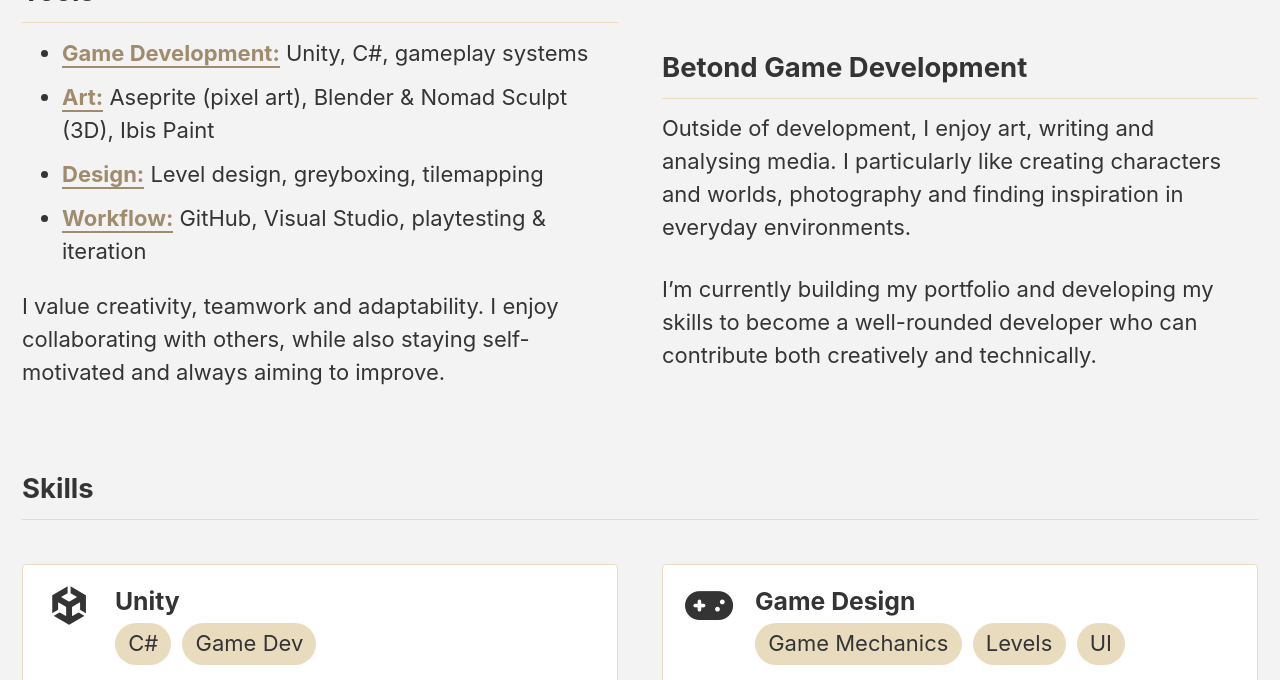
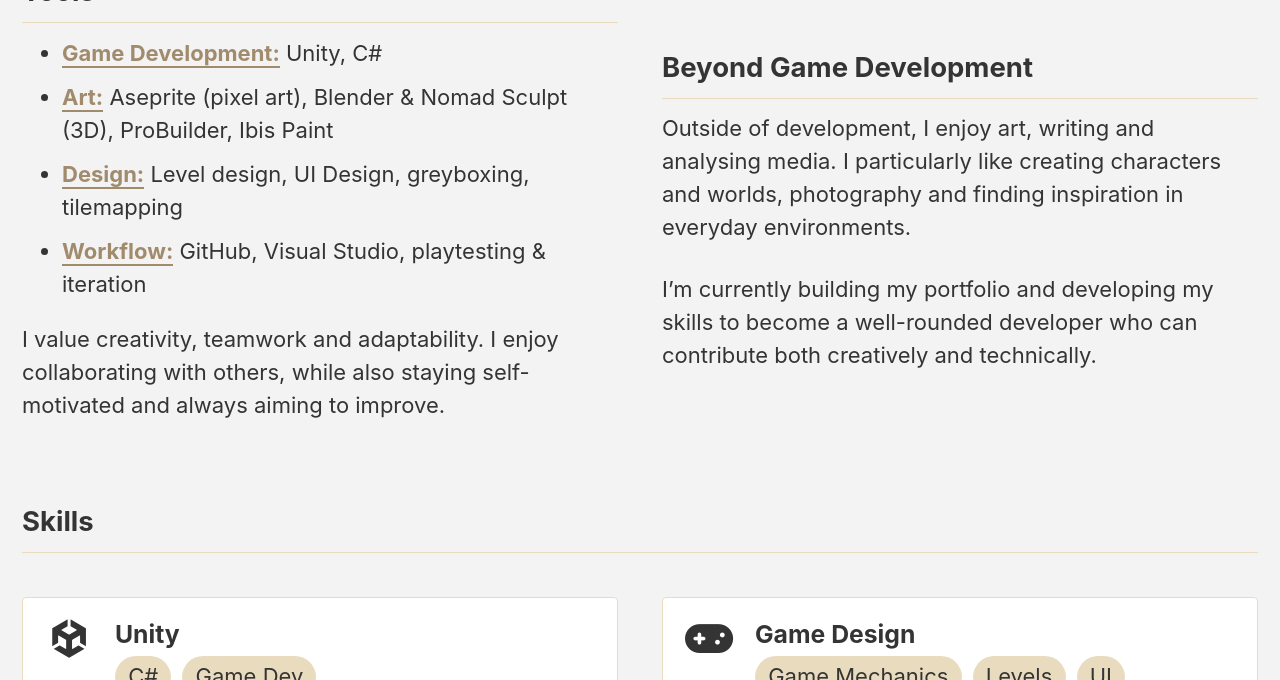
Before and after one commit to Griffsirr/Griffsirr.github.io, a Jekyll site: the page built from _pages/index.md, in a window 1280 px wide and 900 px high, scrolled down 590 px, cut to the strip 220-900 px from the top of the window. Built offline with Jekyll 4.4.1, drawn with Linux system fonts in a browser that asks for light colours.

Commit message:
Update homepage.html

```diff
--- a/_layouts/homepage.html
+++ b/_layouts/homepage.html
@@ -31,9 +31,9 @@ layout: default
     </p>
   <h2>Tools</h2>
     <ul style="margin-top:0.5rem;">
-      <li><strong class="skill-title">Game Development:</strong> Unity, C#, gameplay systems</li>
-      <li><strong class="skill-title">Art:</strong> Aseprite (pixel art), Blender & Nomad Sculpt (3D), Ibis Paint</li>
-      <li><strong class="skill-title">Design:</strong> Level design, greyboxing, tilemapping</li>
+      <li><strong class="skill-title">Game Development:</strong> Unity, C#</li>
+      <li><strong class="skill-title">Art:</strong> Aseprite (pixel art), Blender & Nomad Sculpt (3D), ProBuilder, Ibis Paint</li>
+      <li><strong class="skill-title">Design:</strong> Level design, UI Design, greyboxing, tilemapping</li>
       <li><strong class="skill-title">Workflow:</strong> GitHub, Visual Studio, playtesting & iteration</li>
     </ul>
     <p style="margin-top:1rem;">
@@ -43,7 +43,7 @@ layout: default
   <!-- RIGHT: video/content area -->
   <div style="flex:1 1 300px; min-width:280px;">
     {% include video id="dQw4w9WgXcQ" provider="youtube" %}
-    <h2>Betond Game Development</h2>
+    <h2>Beyond Game Development</h2>
     <p>
       Outside of development, I enjoy art, writing and analysing media.
       I particularly like creating characters and worlds, photography and finding inspiration in everyday environments.
```
